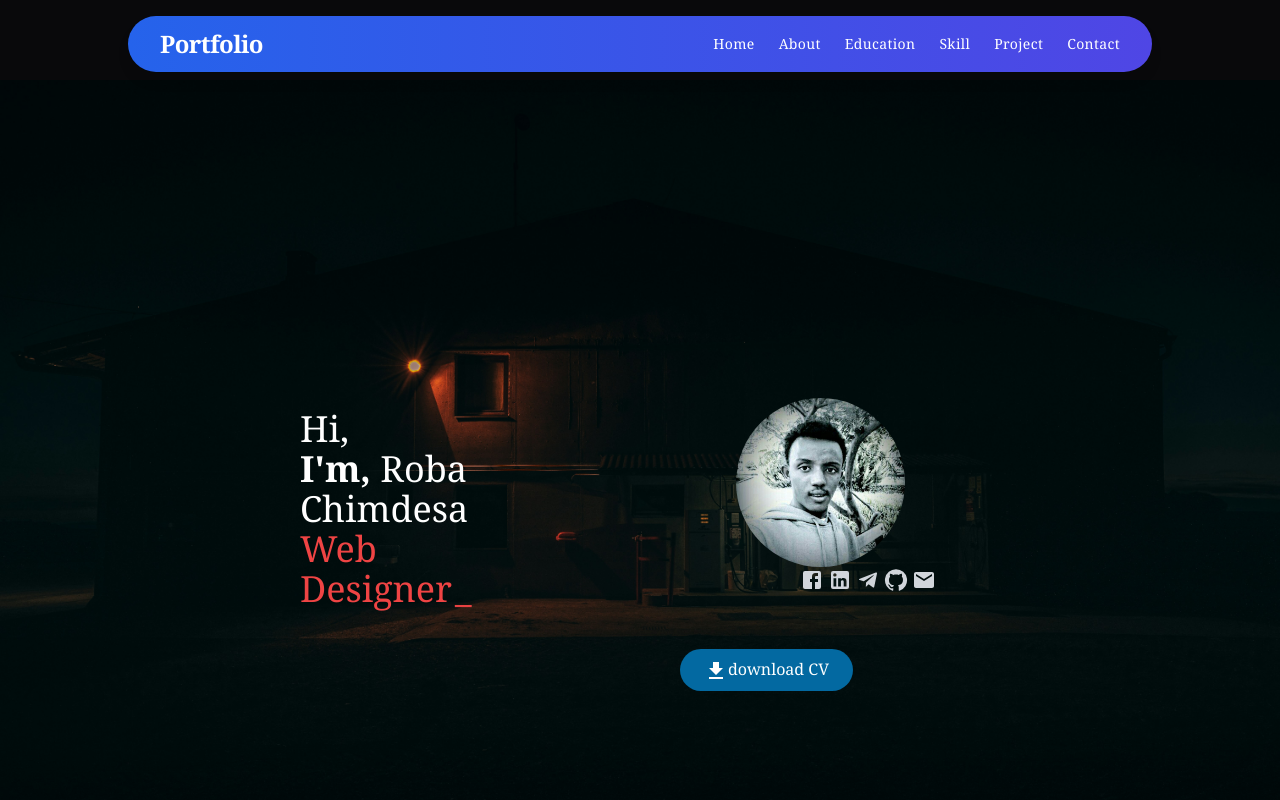
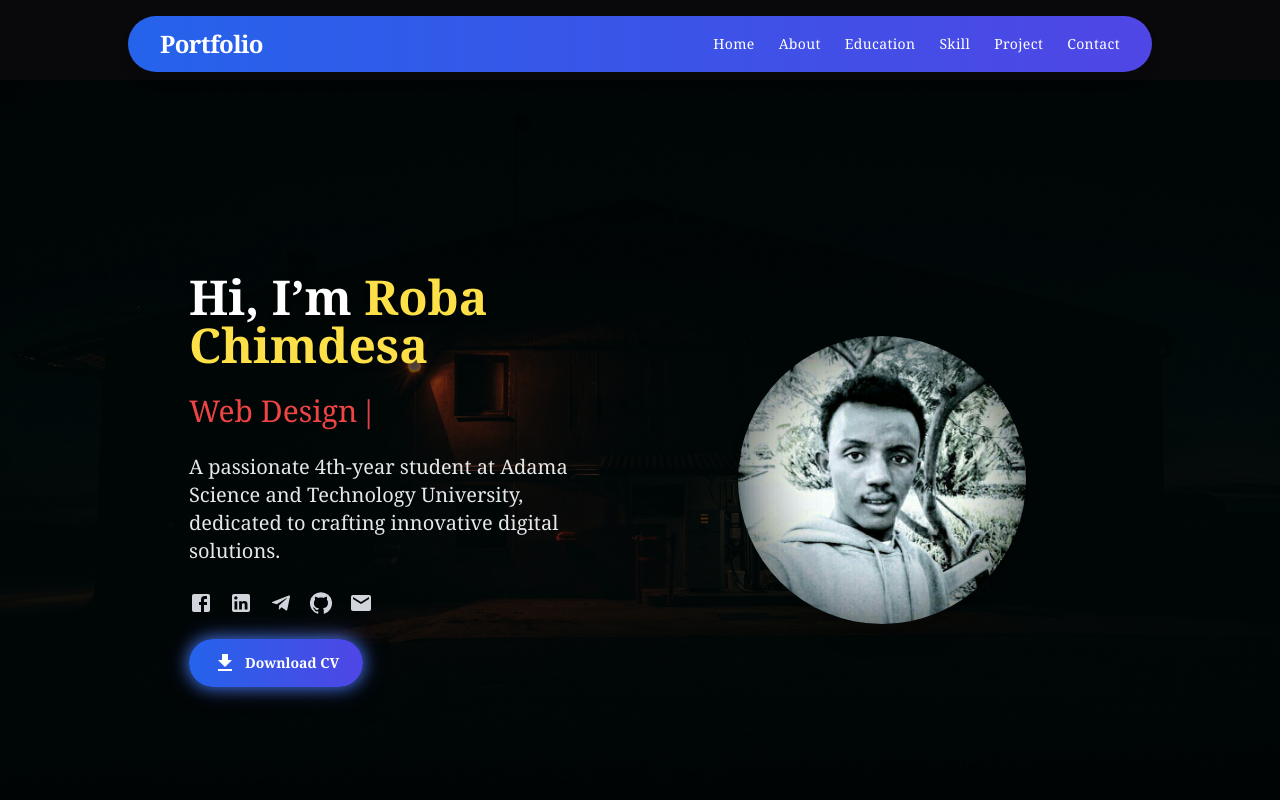
Before and after one commit to RobaChimdesa/About_Me, a React (Vite) app: page / in a window 1280 px wide. Shown: the top 800 px of the page. Built offline with nearby package versions, Linux system fonts and the light colour scheme.

Commit message:
Update HomePage.jsx

```diff
--- a/src/Components/HomePage/HomePage.jsx
+++ b/src/Components/HomePage/HomePage.jsx
@@ -1,112 +1,119 @@
-import React from 'react'
-import { Typewriter } from 'react-simple-typewriter'
-import EmailIcon from '@mui/icons-material/Email';
-import GitHubIcon from '@mui/icons-material/GitHub';
-import LinkedInIcon from '@mui/icons-material/LinkedIn';
-import TelegramIcon from '@mui/icons-material/Telegram';
-import FacebookIcon from '@mui/icons-material/Facebook';
-import DownloadIcon from '@mui/icons-material/Download';
+import React from "react";
+import { Typewriter } from "react-simple-typewriter";
+import EmailIcon from "@mui/icons-material/Email";
+import GitHubIcon from "@mui/icons-material/GitHub";
+import LinkedInIcon from "@mui/icons-material/LinkedIn";
+import TelegramIcon from "@mui/icons-material/Telegram";
+import FacebookIcon from "@mui/icons-material/Facebook";
+import DownloadIcon from "@mui/icons-material/Download";
+import { back1, roba } from "../../assets";
 
-import { back1 } from '../../assets';
-
-import { roba } from '../../assets'
-function homepage() {
+const Home = () => {
   const email = "robachimdesa123@gmail.com";
 
   return (
-    <section id='home' className='bg-cover bg-center w-full  h-[800px]  md:px-20 items-center  md:flex
-         '
-         style={{
-          backgroundImage: `url(${back1})`,
-          backgroundSize: "cover"
-
-
-         }}
-         >
-
-        <div className=' '>
-
-          <div className=" md:flex   mx-[200px] md:gap-[230px]
-          md:items-center items-start space-y-28">
-
-          <div className="mt-7  items-start md:items-center md:w-4/5 md:px-5">
-            <h1 className="font-serif mt-28	 text-2xl md:text-4xl ">Hi, </h1>
-            <h1 className="font-serif text-2xl md:text-4xl "><b>I'm,</b>{' '} Roba
-            Chimdesa</h1>
-             <h1 className=" font-serif text-2xl md:text-4xl text-red-500">
-
-              <span >{' '}
-              <Typewriter
-              words={['Computer Engineer','Web Developer','Web Designer']}
-              loop={10}
+    <section
+      id="home"
+      className="w-full min-h-screen bg-cover bg-center flex items-center justify-center px-4 py-16 sm:px-6 md:px-12 lg:px-20"
+      style={{
+        backgroundImage: `linear-gradient(to bottom, rgba(0, 0, 0, 0.4), rgba(0, 0, 0, 0.6)), url(${back1})`,
+        backgroundSize: "cover",
+        backgroundPosition: "center",
+      }}
+    >
+      <div className="max-w-6xl mx-auto flex flex-col md:flex-row items-center gap-8 md:gap-16 animate-fade-in">
+        {/* Text Content */}
+        <div className="w-full md:w-1/2 text-center md:text-left space-y-6">
+          <h1 className="text-3xl sm:text-4xl md:text-5xl lg:text-6xl font-serif font-bold text-white drop-shadow-md">
+            Hi, I’m <span className="text-yellow-300">Roba Chimdesa</span>
+          </h1>
+          <h2 className="text-xl sm:text-2xl md:text-3xl lg:text-4xl font-serif text-red-500 dark:text-red-400">
+            <Typewriter
+              words={["Computer Engineer", "Web Developer", "Web Designer"]}
+              loop={true}
               cursor
-              cursorStyle='_'
-              typeSpeed={60}
+              cursorStyle="|"
+              typeSpeed={70}
               deleteSpeed={50}
               delaySpeed={1000}
-              />
-
-              </span>
-            </h1>
-
+            />
+          </h2>
+          <p className="text-gray-200 text-base sm:text-lg md:text-xl max-w-md mx-auto md:mx-0">
+            A passionate 4th-year student at Adama Science and Technology University, dedicated to crafting innovative digital solutions.
+          </p>
+          <div className="flex justify-center md:justify-start gap-4 mt-4">
+            <a
+              href="https://m.facebook.com/"
+              target="_blank"
+              rel="noopener noreferrer"
+              className="text-gray-300 hover:text-sky-500 transition-colors duration-300 transform hover:scale-110"
+            >
+              <FacebookIcon fontSize="medium" />
+            </a>
+            <a
+              href="https://www.linkedin.com/in/roba-chimdesa-0a2bab2a8/"
+              target="_blank"
+              rel="noopener noreferrer"
+              className="text-gray-300 hover:text-sky-500 transition-colors duration-300 transform hover:scale-110"
+            >
+              <LinkedInIcon fontSize="medium" />
+            </a>
+            <a
+              href="https://t.me/Anoo_Chim"
+              target="_blank"
+              rel="noopener noreferrer"
+              className="text-gray-300 hover:text-sky-500 transition-colors duration-300 transform hover:scale-110"
+            >
+              <TelegramIcon fontSize="medium" />
+            </a>
+            <a
+              href="https://github.com/RobaChimdesa"
+              target="_blank"
+              rel="noopener noreferrer"
+              className="text-gray-300 hover:text-sky-500 transition-colors duration-300 transform hover:scale-110"
+            >
+              <GitHubIcon fontSize="medium" />
+            </a>
+            <a
+              href={`mailto:${email}`}
+              target="_blank"
+              rel="noopener noreferrer"
+              className="text-gray-300 hover:text-sky-500 transition-colors duration-300 transform hover:scale-110"
+            >
+              <EmailIcon fontSize="medium" />
+            </a>
           </div>
-
-          <div className="  h-1/2 ">
-
-        <div className='w-40 md:w-4/5'>
-        <img src={roba} alt=""className="  rounded-full   md:w-4/5
-        transition-transform duration-500 ease-in-out transform hover:scale-150
-        " />
+          <a
+            href="/cv.pdf"
+            target="_blank"
+            rel="noopener noreferrer"
+            className="inline-block mt-6"
+          >
+            <button className="flex items-center gap-2 py-3 px-6 bg-gradient-to-r from-blue-600 to-indigo-600 text-white rounded-full hover:from-blue-700 hover:to-indigo-700 transition-all duration-300 transform hover:scale-105 shadow-lg glow-button text-sm sm:text-base font-semibold">
+              <DownloadIcon />
+              Download CV
+            </button>
+          </a>
         </div>
 
-        <div mx-4>
-             <ul className='flex gap-1 mx-8 md:mx-16  '>
-              <li>
-              <a href="https://m.facebook.com/" target="_blank" rel="noopener noreferrer" className="text-gray-300 hover:text-sky-500 ">
-                <FacebookIcon size={20} /></a>
-              </li>
-              <li>
-              <a href="https://www.linkedin.com/in/roba-chimdesa-0a2bab2a8/" target="_blank" rel="noopener noreferrer" className="text-gray-300 hover:text-sky-700 rounded-full">
-                <LinkedInIcon size={20} /></a>
-              </li>
-              <li>
-              <a href="https://t.me/Anoo_Chim" target="_blank" rel="noopener noreferrer" className="text-gray-300 hover:text-sky-700 rounded-full">
-                <TelegramIcon size={20} /></a>
-              </li>
-              <li>
-              <a href="https://github.com/RobaChimdesa" target="_blank" rel="noopener noreferrer" className="text-gray-300 hover:text-sky-700 rounded-full">
-                <GitHubIcon/> </a>
-              </li>
-              <li>
-              <a href={`mailto:${email}`} target="_blank" rel="noopener noreferrer" className="text-gray-300 hover:text-sky-700 rounded-full">
-                <EmailIcon/> </a>
-              </li>
-
-             </ul>
+        {/* Image */}
+        <div className="w-full md:w-1/2 mt-12 md:mt-0 flex justify-center">
+          <img
+            src={roba}
+            alt="Roba Chimdesa"
+            className="w-48 h-48 sm:w-64 sm:h-64 md:w-72 md:h-72 lg:w-80 lg:h-80 rounded-full object-cover shadow-xl transition-all duration-500 ease-in-out hover:scale-110 hover:shadow-2xl"
+          />
         </div>
-
-
-     </div>
-          </div>
-
-         <div>
-         <a href="/cv.pdf"
-          target='_blank'
-
-          >
-          <button className='bg-sky-700 hover:bg-sky-500  items-center py-1 px-3  md:py-2  md:px-6  rounded-full ml-[194px] mt-10 md:ml-[600px]
-          transition-transform duration-500 ease-in-out transform hover:scale-110
-          '> <DownloadIcon/>
-            download CV</button>
-        </a>
-         </div>
-
       </div>
 
+      {/* Custom CSS for Glow Effect */}
+      <style jsx>{`
+        .glow-button {
+          box-shadow: 0 0 15px rgba(59, 130, 246, 0.8), 0 0 25px rgba(99, 102, 241, 0.5);
+        }
+      `}</style>
+    </section>
+  );
+};
 
-
-    </section>
-  )
-}
-
-export default homepage
+export default Home;
```
